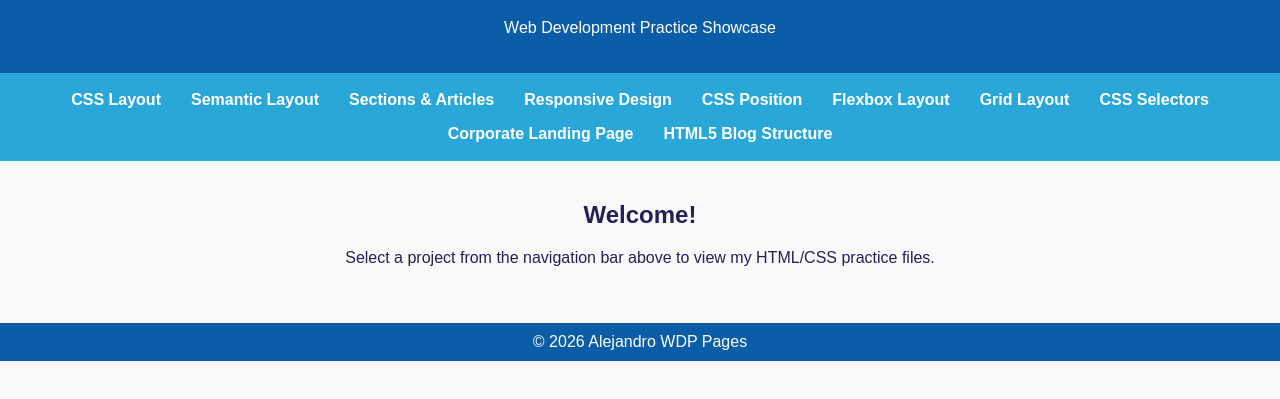
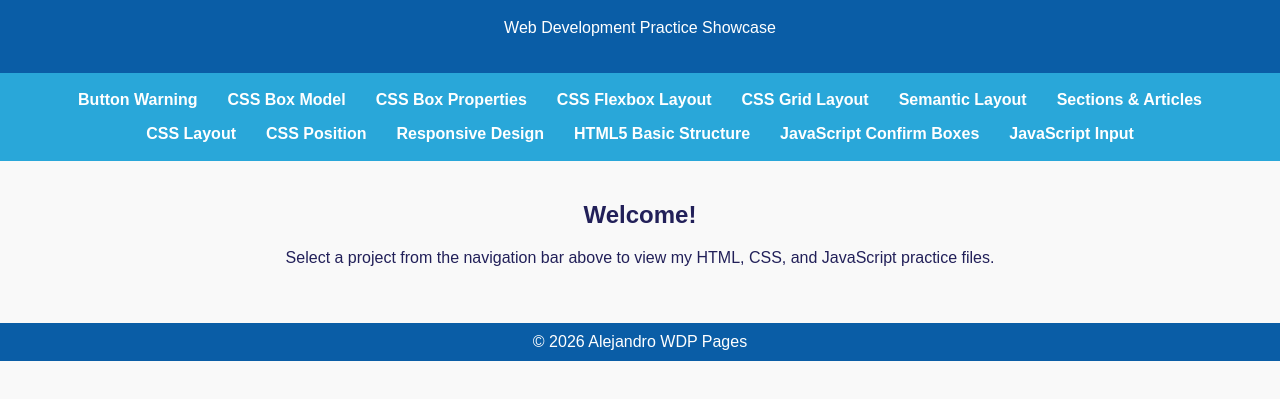
Before and after one commit to limwinchienalejandro/Alejandro_WDPPages, a plain HTML site: page index.html in a window 1280 px wide. Shown: the part 81-480 px from the top of the page. Drawn offline with Linux system fonts and the light colour scheme.

Commit message:
Update index.html

```diff
--- a/index.html
+++ b/index.html
@@ -54,21 +54,24 @@
 
   <!-- Navigation linking to files inside the HTML folder -->
   <nav>
-    <a href="HTML/CSSLayout_Alejandro.html">CSS Layout</a>
+    <a href="HTML/BUTTON WARNING.html">Button Warning</a>
+    <a href="HTML/CSSBoxModel_Alejandro.html">CSS Box Model</a>
+    <a href="HTML/CSSBoxProperties_Alejandro.html">CSS Box Properties</a>
+    <a href="HTML/CSSFlexBoxLayout_Alejandro.html">CSS Flexbox Layout</a>
+    <a href="HTML/CSSGridLayout_Alejandro.html">CSS Grid Layout</a>
     <a href="HTML/CSSLayoutForSemanticHTML_Alejandro.html">Semantic Layout</a>
     <a href="HTML/CSSLayoutForSemanticsHTML2_Alejandro.html">Sections & Articles</a>
+    <a href="HTML/CSSLayout_Alejandro.html">CSS Layout</a>
+    <a href="HTML/CSSPosition_Alejandro.html">CSS Position</a>
     <a href="HTML/CSSResponsive_Alejandro.html">Responsive Design</a>
-    <a href="HTML/CSSPosition_Alejandro.html">CSS Position</a>
-    <a href="HTML/CSSFlexBoxLayout_Alejandro.html">Flexbox Layout</a>
-    <a href="HTML/CSSGridLayout_Alejandro.html">Grid Layout</a>
-    <a href="HTML/Seatwork1_CSS_Selectors_Alejandro.html">CSS Selectors</a>
-    <a href="HTML/LabAct2_Prelim__Alejandro.html">Corporate Landing Page</a>
-    <a href="HTML/HTML5_BasicStructure_Alejandro.html">HTML5 Blog Structure</a>
+    <a href="HTML/HTML5_BasicStructure_Alejandro.html">HTML5 Basic Structure</a>
+    <a href="HTML/JavaConfirmBoxes.html">JavaScript Confirm Boxes</a>
+    <a href="HTML/JavaInput.html">JavaScript Input</a>
   </nav>
 
   <main>
     <h2>Welcome!</h2>
-    <p>Select a project from the navigation bar above to view my HTML/CSS practice files.</p>
+    <p>Select a project from the navigation bar above to view my HTML, CSS, and JavaScript practice files.</p>
   </main>
 
   <footer>
```
